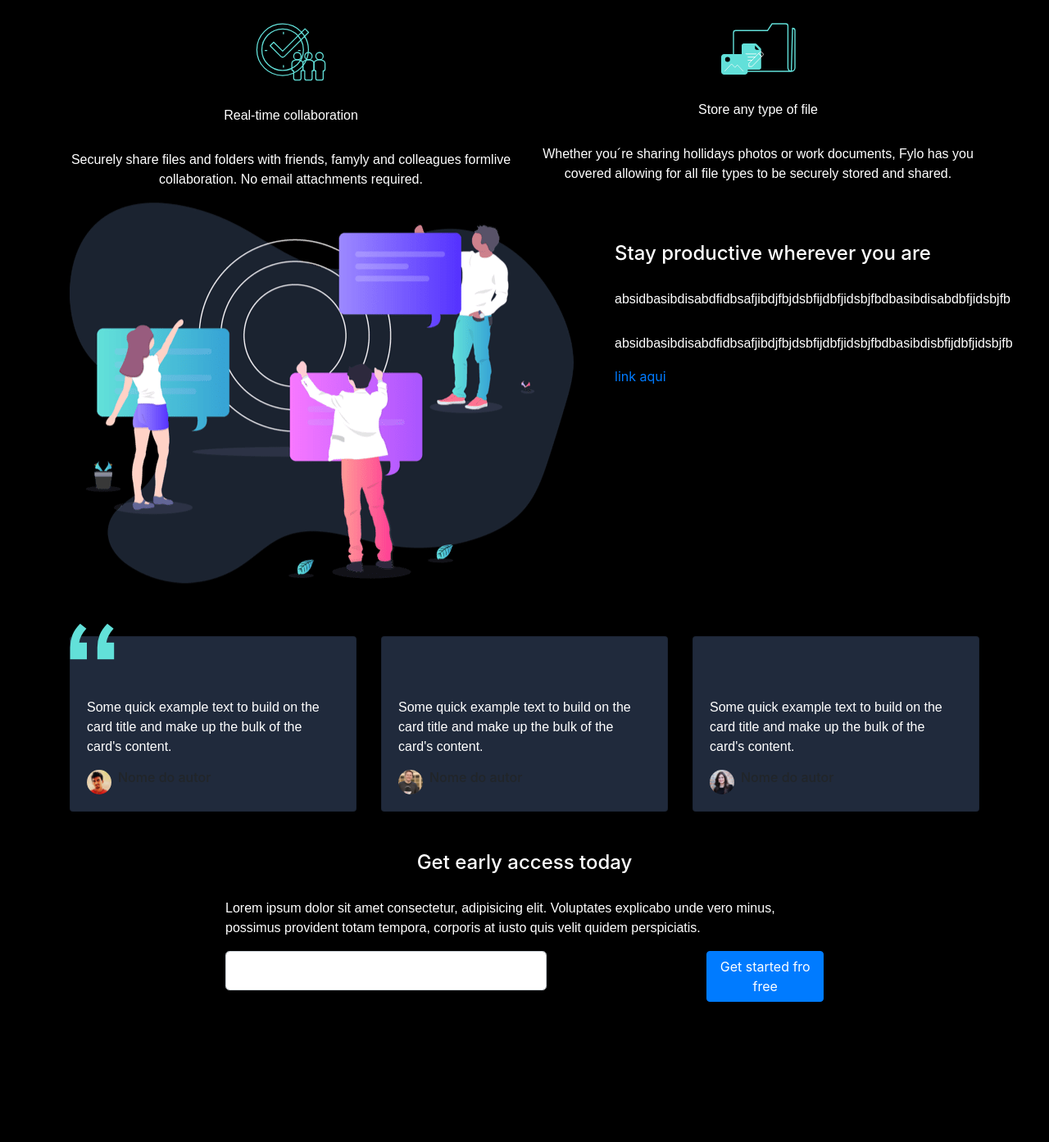
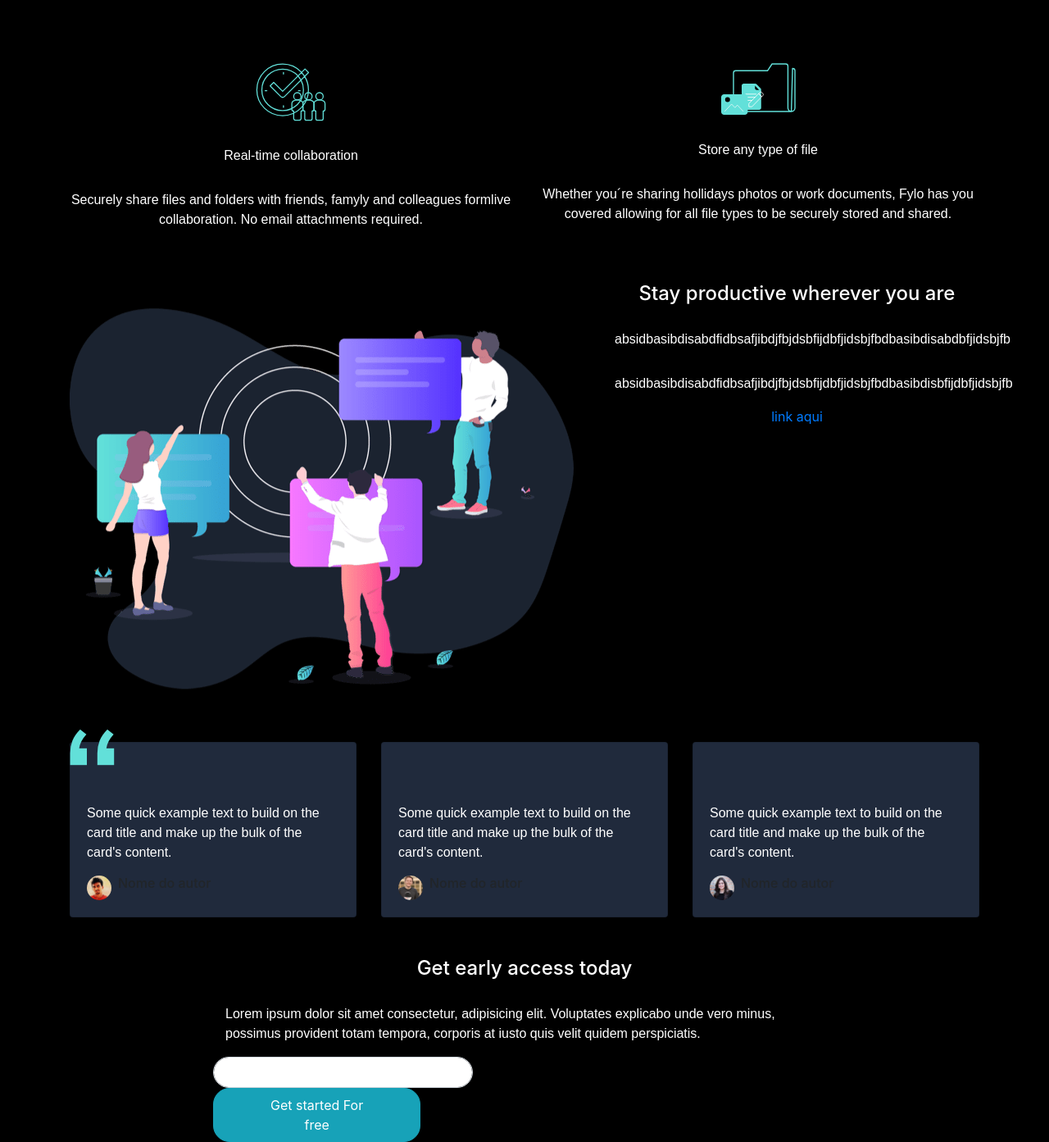
Before and after one commit to viniciusBotelho625/Template-Dark, a plain HTML site: page index.html in a window 1280 px wide. Shown: the part 1269-2662 px from the top of the page at 82% size. Before the commit the page ends 2491 px from the top, so only its background shows below. Drawn offline with nearby package versions, Linux system fonts and the light colour scheme.

Commit message:
Arrumando a resposividade da imagem

```diff
--- a/index.html
+++ b/index.html
@@ -53,24 +53,24 @@
                 </div>
             </div>
             <div class="row">
-                <div class="col-md-6 col-12 mt-5 text-center">
+                <div class="col-md-6 col-12 text-center caixa">
                     <img class="img"src="img/icon-access-anywhere.svg" alt="">
                     <p class="title">Access your files, anywhere</p>
                     <p class="description">The ability to use a smartphone, tablet, or computer to access you account means you files you follow you everywhere.</p>
                 </div>
-                <div class="col-md-6 col-12 mt-5 text-center">
+                <div class="col-md-6 col-12 text-center caixa">
                     <img src="img/icon-security.svg" alt="">
                     <p class="title">Security you can trust</p>
                     <p class="description">2-factor authentication and user-controlled encryption are just a coupie of the security features we allow to help secure your files.</p>
                 </div>
             </div>
             <div class="row">
-                <div class="col-md-6 col-12 mt-5 text-center">
+                <div class="col-md-6 col-12 text-center caixa">
                     <img src="img/icon-collaboration.svg" alt="">
                     <p class="title">Real-time collaboration</p>
                     <p class="description">Securely share files and folders with friends, famyly and colleagues formlive collaboration. No email attachments required.</p>
                 </div>
-                <div class="col-md-6 col-12 mt-5 text-center">
+                <div class="col-md-6 col-12 text-center caixa">
                     <img src="img/icon-any-file.svg" alt="">
                     <p class="title">Store any type of file</p>
                     <p class="description">Whether you´re sharing hollidays photos or work documents, Fylo has you covered allowing for all file types to be securely stored and shared.</p>
@@ -78,15 +78,14 @@
             </div>
 
             <div class="row mb-5">
-                <div class="col-7">
-                    <img src="img/illustration-stay-productive.png" alt="">
+                <div class="col-md-7 col-12 my-auto">
+                    <img class="img-fluid caixa" src="img/illustration-stay-productive.png" alt="">
                 </div>
-                <div class="col-5">
+                <div class="col-md-5 col-12 text-center">
                     <h4 class="text-white mt-5">Stay productive wherever you are</h4>
                     <p>absidbasibdisabdfidbsafjibdjfbjdsbfijdbfjidsbjfbdbasibdisabdbfjidsbjfb</p>
                     <p>absidbasibdisabdfidbsafjibdjfbjdsbfijdbfjidsbjfbdbasibdisbfijdbfjidsbjfb</p>
                     <a href="">link aqui</a>
-
                 </div>
             </div>
             <img class="aspas" src="img/bg-quotes.png" alt="">
@@ -131,11 +130,11 @@
                     <div class="card-acesso mt-5">
                         <h4 class="text-white text-center">Get early access today</h4>
                         <p class="text-white">Lorem ipsum dolor sit amet consectetur, adipisicing elit. Voluptates explicabo unde vero minus, possimus provident totam tempora, corporis at iusto quis velit quidem perspiciatis.</p>
-                        <div class="d-flex">
-                            <div class="input-group input-group-lg ">
-                                <input type="text" class="form-control col-8 input-text" aria-label="Sizing example input" aria-describedby="inputGroup-sizing-lg">
+                        <div class="row">
+                            <div class="input-group input-group">
+                                <input type="text" class="form-control col-md-5 col-12 input-text" aria-label="Sizing example input" aria-describedby="inputGroup-sizing-lg">
                             </div>
-                            <button class="btn btn-primary">Get started fro free</button>
+                            <button class="btn btn-info btn-iniciar col-md-4 col-12">Get started For free</button>
                         </div>
                     </div>
                 </div>
--- a/style.css
+++ b/style.css
@@ -57,5 +57,9 @@ h4 {
 .btn-iniciar {
     border-radius: 20px;
     padding: 8px 60px;
-    margin-top: 15px;
+
 }
+
+.caixa {
+    margin-top: 80px;
+}
```
